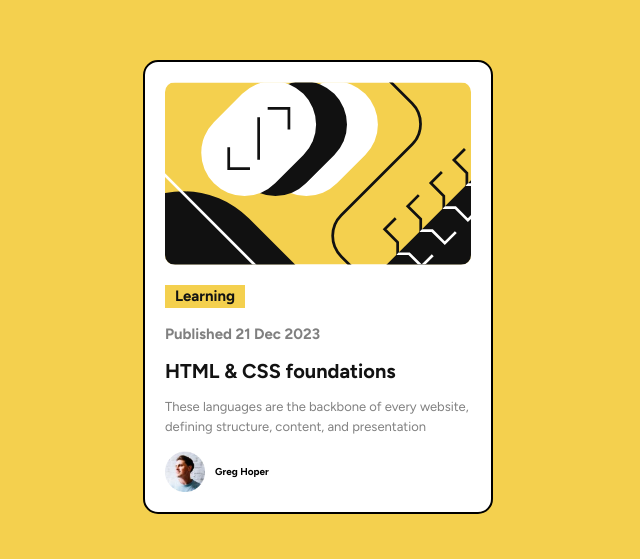
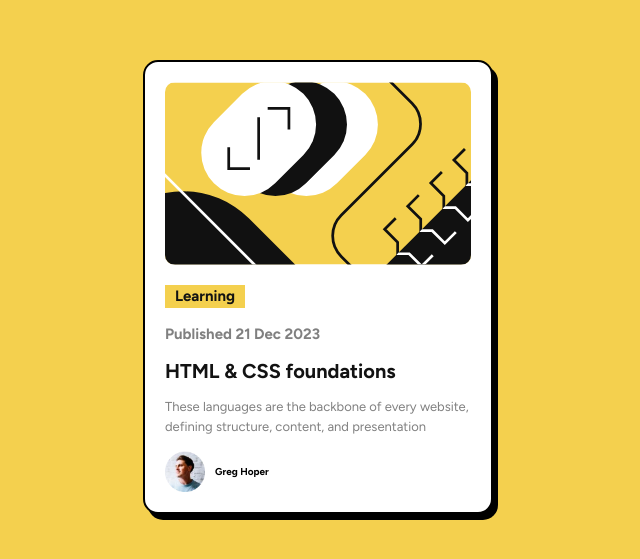
Before and after one commit to deXcripter/Build-Bootcamp, a plain HTML site: page Assignments/01-preview-card/blog-preview-card-main/index.html in a window 1280 px wide. Shown: the part 113-672 px from the top of the page, without its empty margins (322-962 px from the left). Drawn offline with Linux system fonts and the light colour scheme; a web font is replaced by a local one.

Commit message:
added box shadow

```diff
--- a/Assignments/01-preview-card/blog-preview-card-main/index.css
+++ b/Assignments/01-preview-card/blog-preview-card-main/index.css
@@ -117,6 +117,7 @@ body {
   background-color: hsl(0, 0%, 100%);
   border: 2px solid black;
   height: fit-content;
+  box-shadow: 5px 6px black;
 }
 
 figure img {
```
